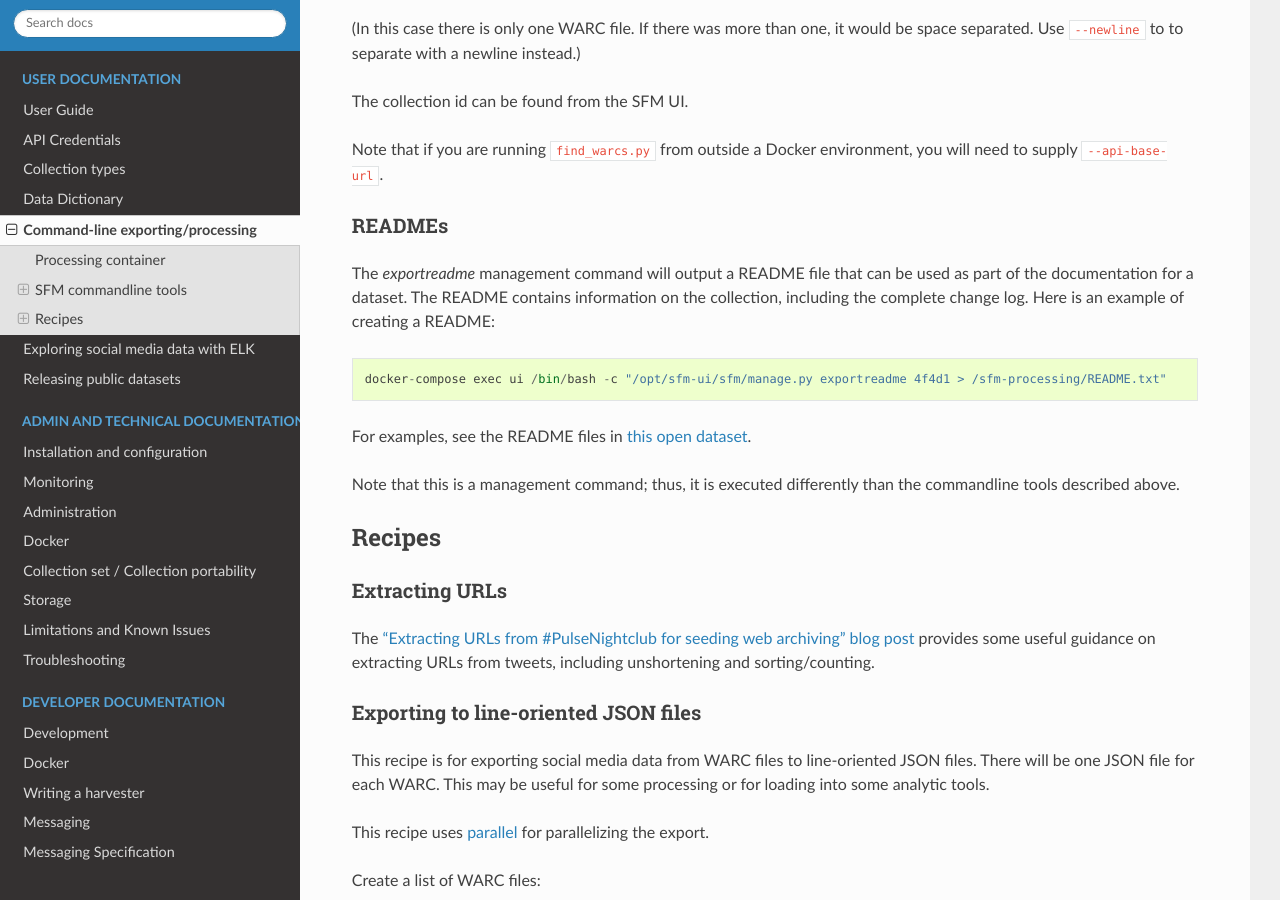
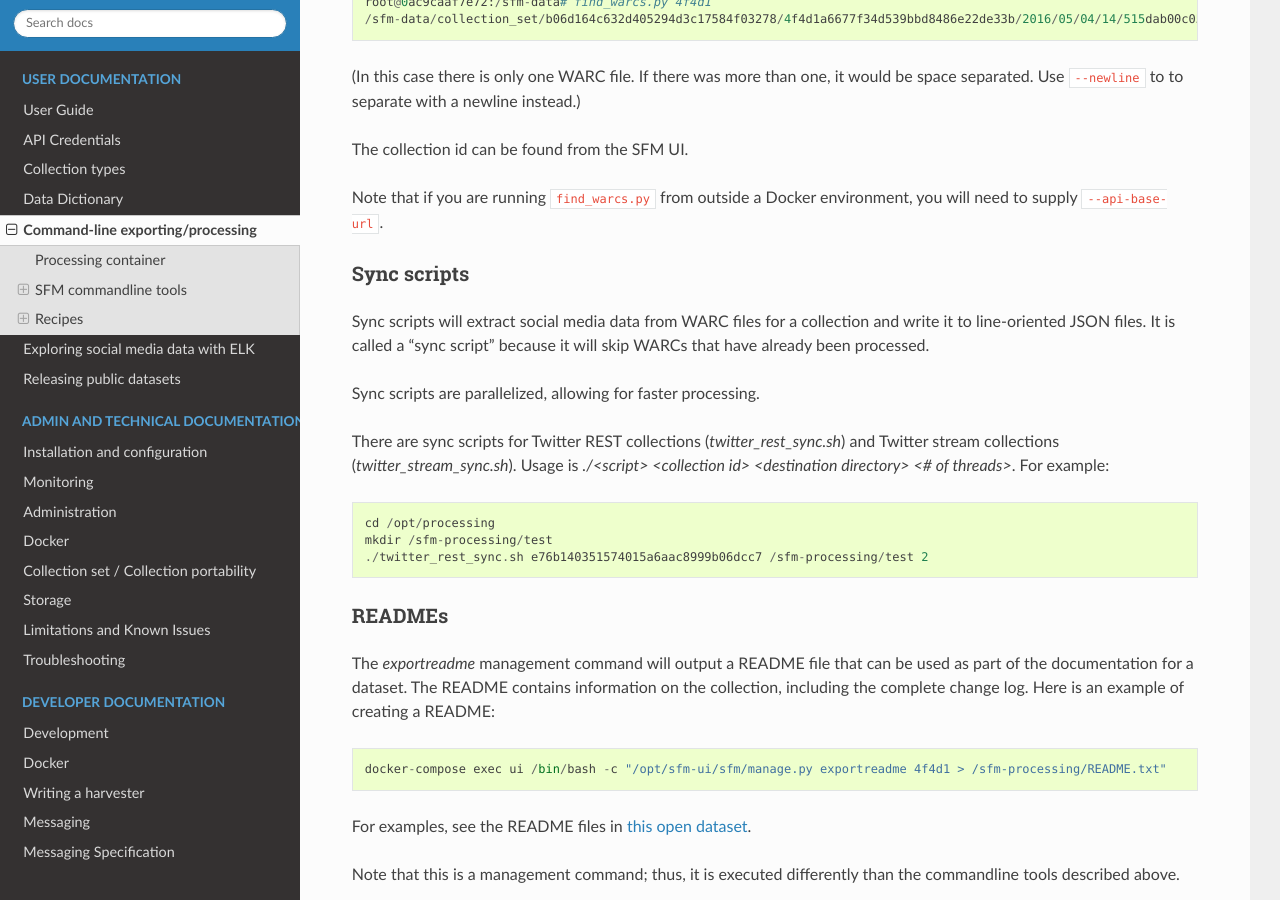
Before and after one commit to gwu-libraries/sfm-ui, a Sphinx documentation site: the page built from docs/processing.rst, in a window 1280 px wide and 900 px high, scrolled down 2367 px. Built offline with Sphinx 7.4.7 and the Read the Docs theme 2.0.0, drawn with Linux system fonts in a browser that asks for light colours; pages that are not in the unit, such as notebooks, are missing from menus; some of the changed text lies outside the part shown.

Commit message:
refs sfm 926. Additions / upgrades to processing container.

```diff
--- a/docs/processing.rst
+++ b/docs/processing.rst
@@ -37,6 +37,8 @@
 * `JWAT Tools <https://sbforge.org/display/JWAT/JWAT-Tools>`_ for processing WARCs.
 * `warctools <https://github.com/internetarchive/warctools>`_ for processing WARCs.
 * `parallel <https://www.gnu.org/software/parallel/>`_ for parallelizing processing.
+* `csvkit <https://csvkit.readthedocs.io/>`_ for processing CSVs.
+* `gron <https://github.com/TomNomNom/gron>`_ for grepping JSON.
 
 To instantiate a processing container, from the directory that contains your ``docker-compose.yml`` file::
 
@@ -110,6 +112,22 @@
 
 Note that if you are running ``find_warcs.py`` from outside a Docker environment, you will need
 to supply ``--api-base-url``.
+
+Sync scripts
+============
+Sync scripts will extract social media data from WARC files for a collection and write it
+to line-oriented JSON files. It is called a "sync script" because it will
+skip WARCs that have already been processed.
+
+Sync scripts are parallelized, allowing for faster processing.
+
+There are sync scripts for Twitter REST collections (`twitter_rest_sync.sh`) and Twitter stream
+collections (`twitter_stream_sync.sh`). Usage is `./<script> <collection id> <destination directory> <# of threads>`.
+For example::
+
+    cd /opt/processing
+    mkdir /sfm-processing/test
+    ./twitter_rest_sync.sh e76b140351574015a6aac8999b06dcc7 /sfm-processing/test 2
 
 READMEs
 =======
```
